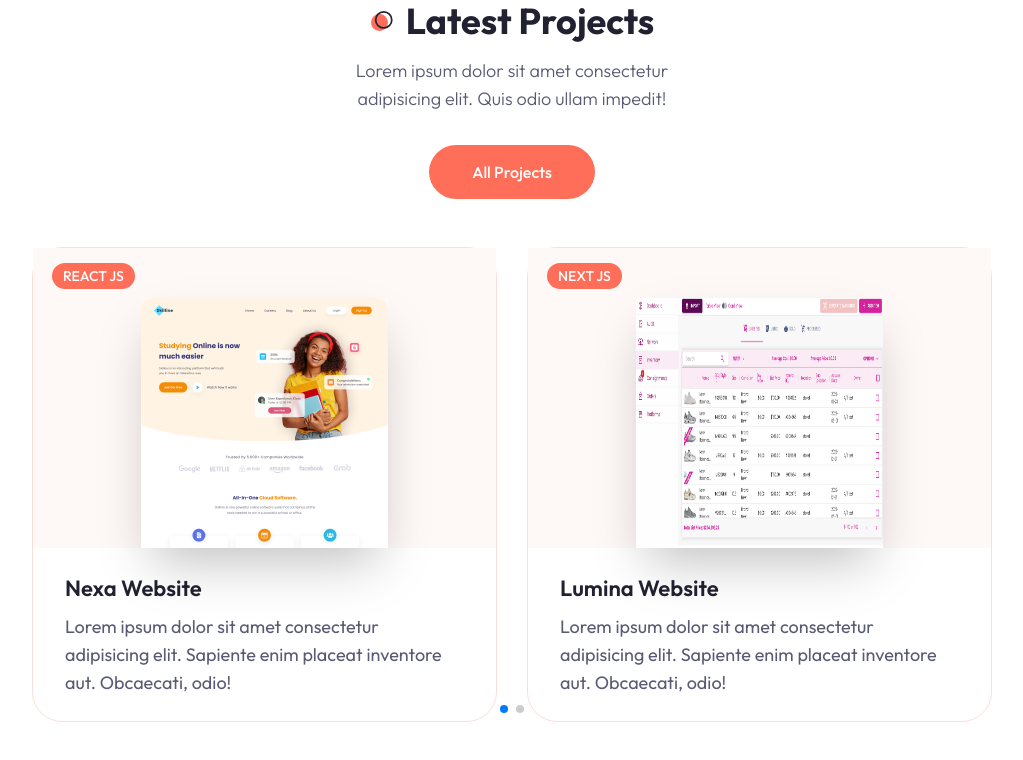
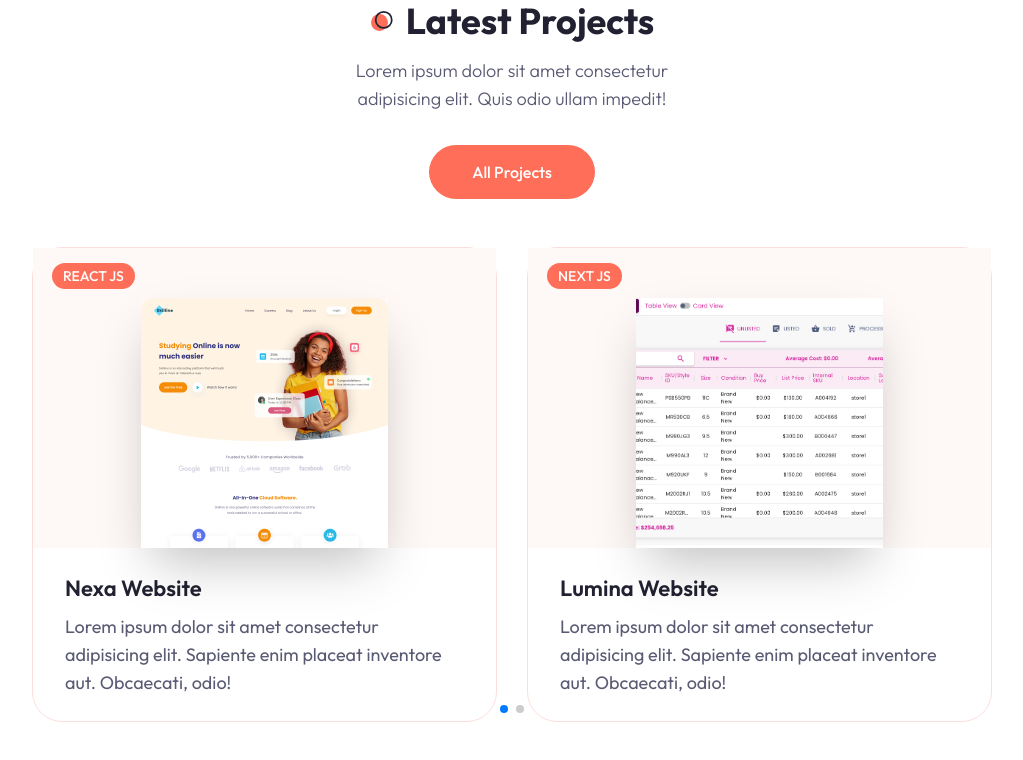
Before and after one commit to carlcarambas/portfolio_react_tailwind, a Next.js app: page / in a window 1280 px wide. Shown: the part 2806-3566 px from the top of the page, without its empty margins (128-1151 px from the left). Built offline with nearby package versions, Linux system fonts and the light colour scheme.

Commit message:
object cover

```diff
--- a/components/ProjectCard.jsx
+++ b/components/ProjectCard.jsx
@@ -14,7 +14,7 @@ const ProjectCard = ({ project }) => {
         bg-tertiary dark:bg-secondary/40 xl:bg-work_project_bg_light xl:bg-[110%]"
         >
           <Image
-            className="object-fit absolute bottom-0 shadow-2xl w-[247px] h-[250px] "
+            className="object-cover absolute bottom-0 shadow-2xl w-[247px] h-[250px] "
             src={project.image}
             width={247}
             height={250}
```
